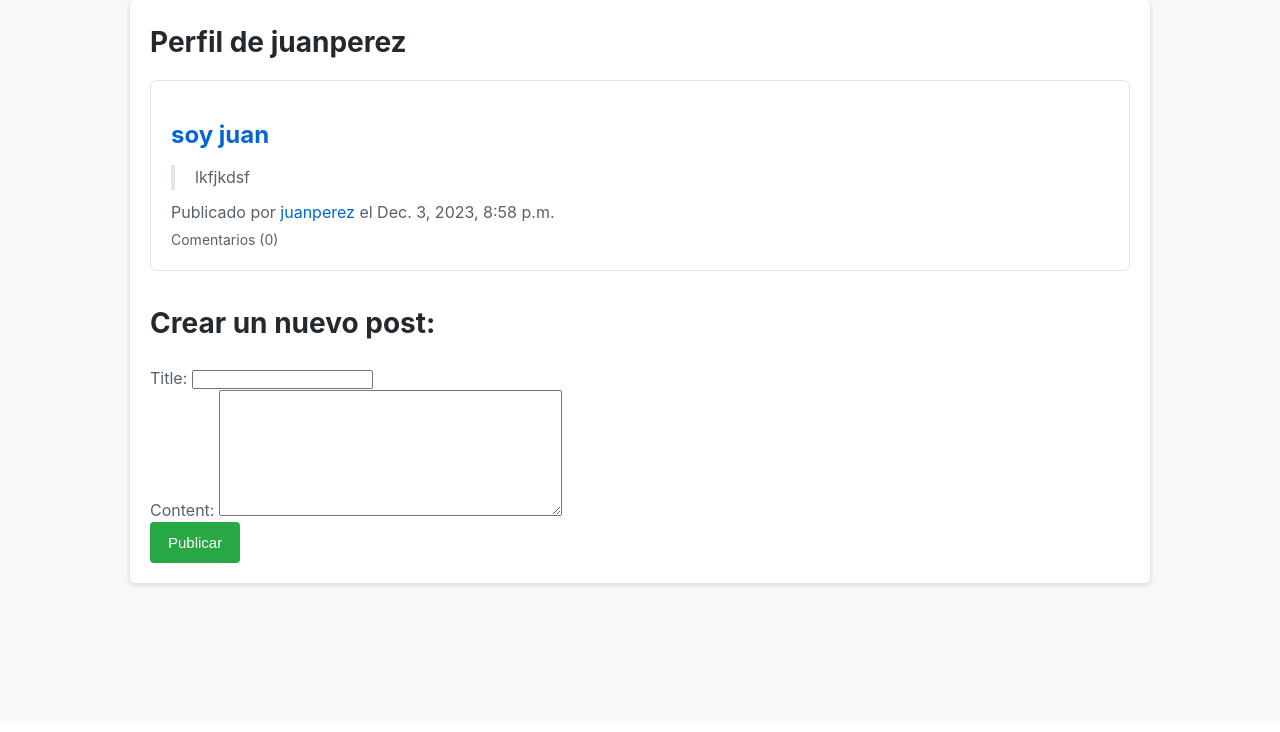
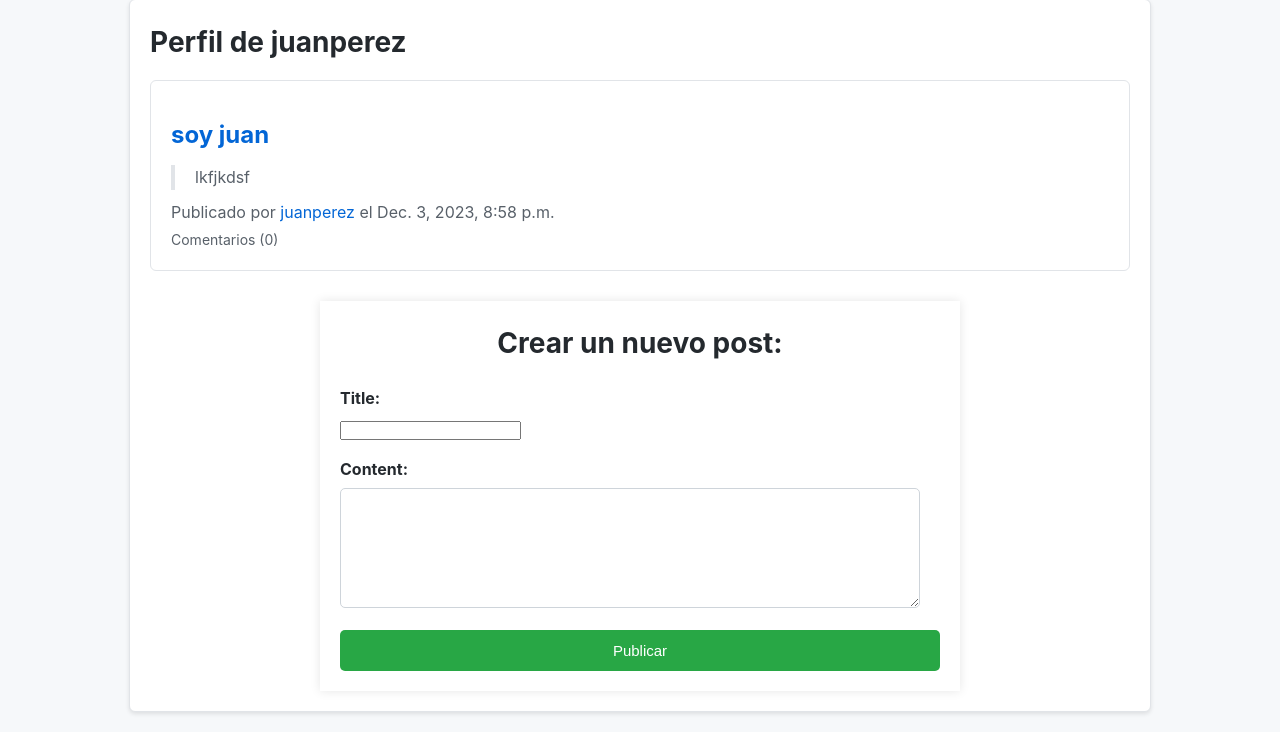
Before and after one commit to facuzavaleta/DevBook, a Django app: a page that uses users/templates/users/home.html in a window 1280 px wide. Shown: the part 79-811 px from the top of the page. Before the commit the page ends 667 px from the top, so only its background shows below. Run offline with Django 4.2, Linux system fonts and the light colour scheme; a user stored in the database is signed in; data comes from the database, SQL or seed files in the repository.

Commit message:
agregados estilos css

```diff
--- a/pages/templates/pages/landing.html
+++ b/pages/templates/pages/landing.html
@@ -4,6 +4,7 @@
 
 <body>
     <h1>Welcome to DevBook</h1>
+    <p class="slogan">Connecting Developers Worldwide</p>
     {% if user.is_authenticated %}
     <a href="{% url 'logout' %}"><button>Logout</button></a>
     {% else %}
--- a/static/css/styles.css
+++ b/static/css/styles.css
@@ -39,6 +39,14 @@ nav div form {
 }
 
 /* Estilo del contenedor principal */
+.slogan {
+    font-size: 18px;
+    color: #0366d6; /* GitHub link color */
+    margin-top: 10px;
+    margin-bottom: 20px;
+    font-style: italic;
+}
+
 .container {
     max-width: 980px; /* Máximo ancho del contenido, similar al de GitHub */
     margin: 20px auto; /* Margen exterior para centrar el contenido */
@@ -148,14 +156,55 @@ nav div form {
     background-color: #218838;
 }
 
+#new-post-form {
+    max-width: 600px;
+    margin: auto;
+    padding: 20px;
+    box-shadow: 0 0 10px rgba(0, 0, 0, 0.1);
+}
+
+#new-post-form h2 {
+    text-align: center;
+    margin-bottom: 20px;
+}
+
+#new-post-form .post-form {
+    display: flex;
+    flex-direction: column;
+}
+
+#new-post-form .form-group {
+    margin-bottom: 15px;
+}
+
+#new-post-form .form-group label {
+    display: block;
+    margin-bottom: 5px;
+    font-weight: bold;
+}
+
 #new-post-form .post-form textarea {
     height: 120px;
+    padding: 10px;
+    border: 1px solid #ced4da;
+    border-radius: 5px;
+    width: calc(100% - 20px);
+    box-sizing: border-box;
+    background-color: #fff;
+    transition: border-color 0.3s ease; /* Añadido para la transición del color de borde */
+}
+
+#new-post-form .post-form textarea:focus {
+    border-color: #6c757d;
 }
 
 #new-post-form .post-btn {
     background-color: #28a745;
     color: #ffffff;
     padding: 12px 18px;
+    border: none;
+    border-radius: 5px;
+    cursor: pointer;
     transition: background-color 0.3s ease;
 }
 
@@ -234,7 +283,7 @@ nav div form {
 
 /* Formulario para agregar un nuevo comentario */
 #new-comment-form .comment-form textarea {
-    height: 100px;
+    height: 50px;
 }
 
 #new-comment-form .comment-btn {
--- a/users/templates/users/home.html
+++ b/users/templates/users/home.html
@@ -35,9 +35,18 @@
     <h2>Crear un nuevo post:</h2>
     <form method="post" action="" class="post-form">
         {% csrf_token %}
-        {{ post_form.as_p }}
+        <div class="form-group">
+            <label for="id_title">Title:</label>
+            {{ post_form.title }}
+        </div>
+        <div class="form-group">
+            <label for="id_content">Content:</label>
+            {{ post_form.content }}
+        </div>
         <button type="submit" class="post-btn">Publicar</button>
     </form>
 </section>
 
+
+
 {% endblock %}
```
